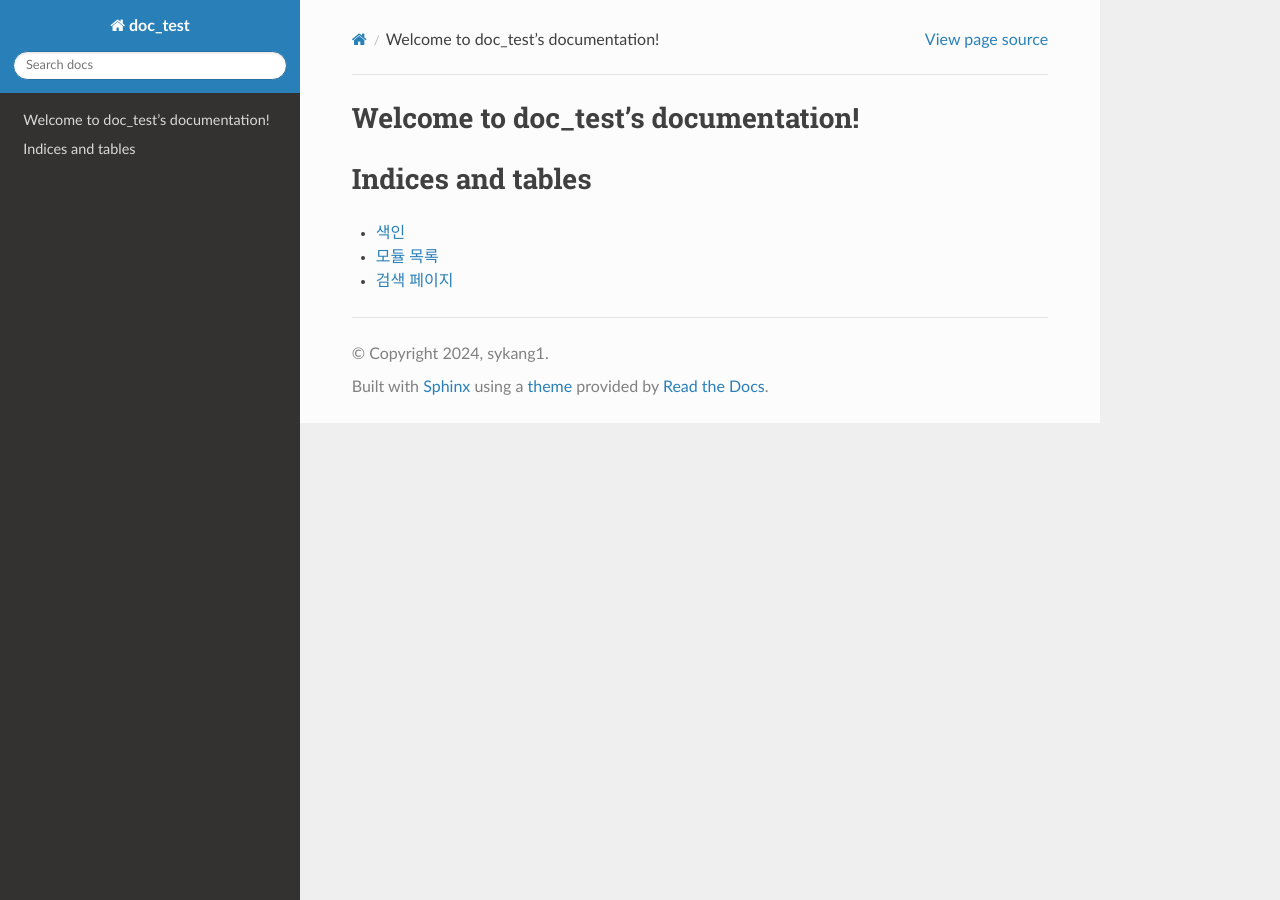
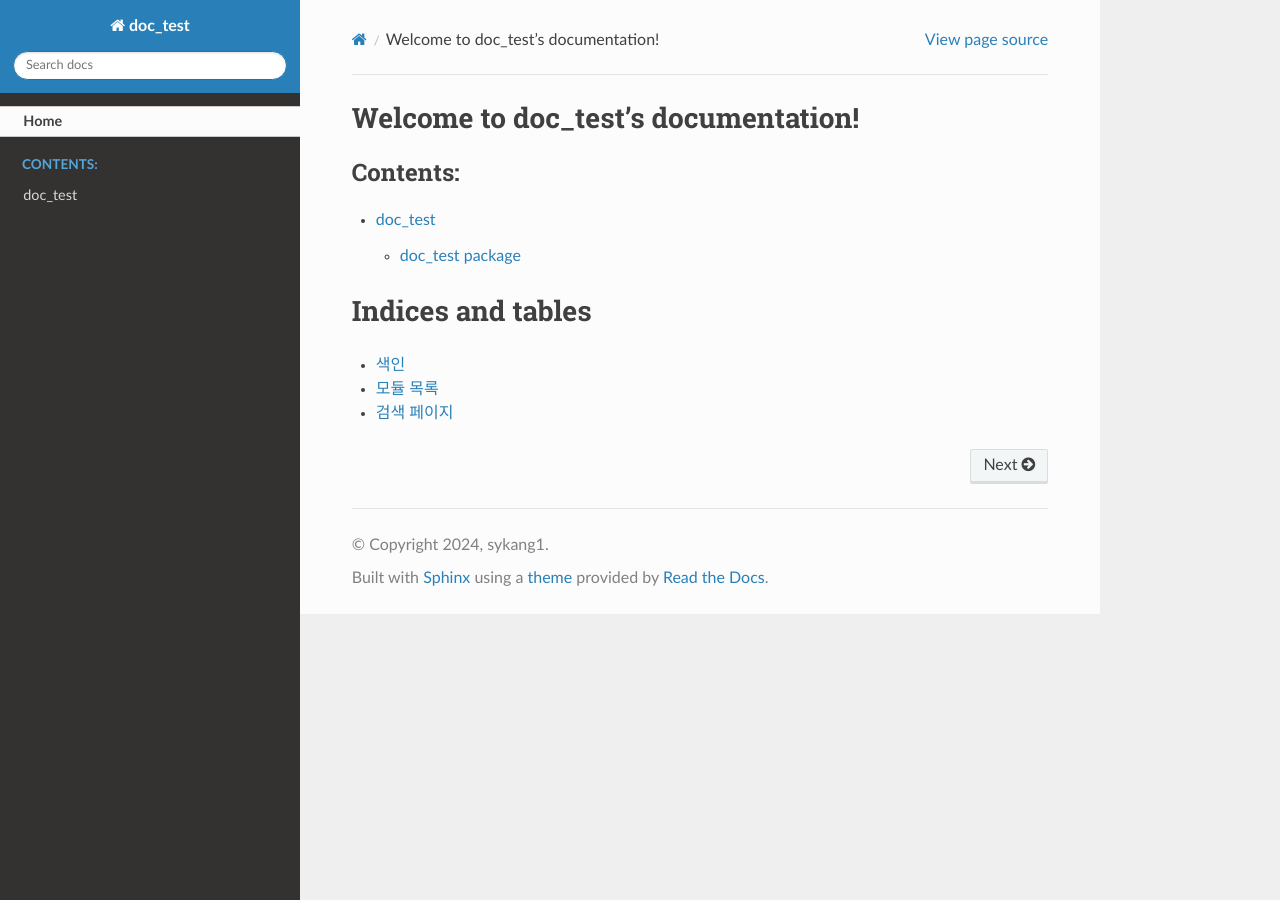
Before and after one commit to sg-sykang1/test-sphinx, a Sphinx documentation site: the page built from docs/index.rst, in a window 1280 px wide. Built offline with Sphinx 7.4.7 and the Read the Docs theme 2.0.0, drawn with Linux system fonts in a browser that asks for light colours; some of the changed lines change nothing that is shown.

Commit message:
annotation

```diff
--- a/docs/index.rst
+++ b/docs/index.rst
@@ -5,16 +5,16 @@
 
 Welcome to doc_test's documentation!
 ====================================
-.. toctree::  # html 왼쪽의 table of contents tree
-   :hidden:  # tree에는 아래 항목을 추가하나 본 page에서는 숨김
+.. toctree::
+   :hidden:
 
-   Home <self>  # Name <실제 참조 경로>
+   Home <self>
 
 .. toctree::
-   :maxdepth: 2  # 최대로 출력할 depth
-   :caption: Contents:  # 소제목
+   :maxdepth: 2
+   :caption: Contents:
 
-   modules  # module.rst를 참고하여 내용물 출력
+   modules
 
 
 Indices and tables
```
